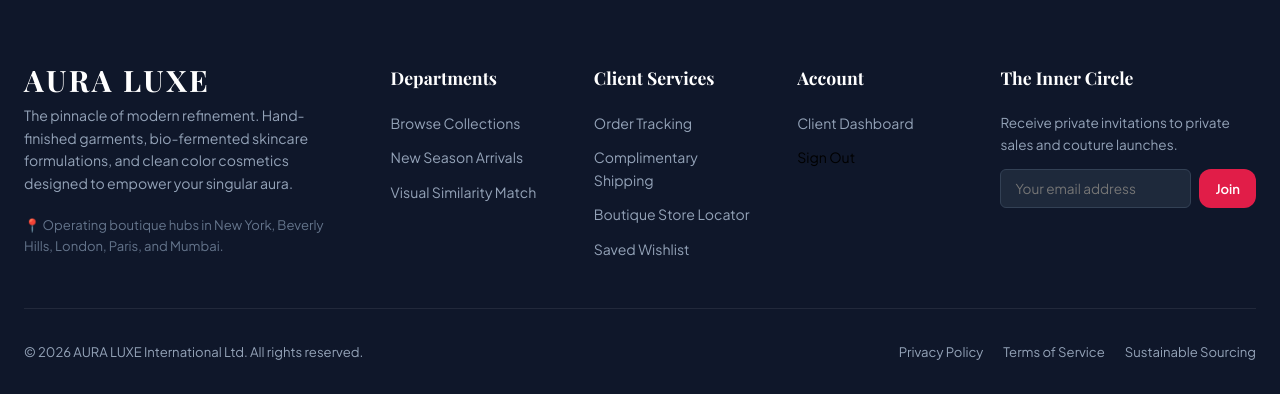
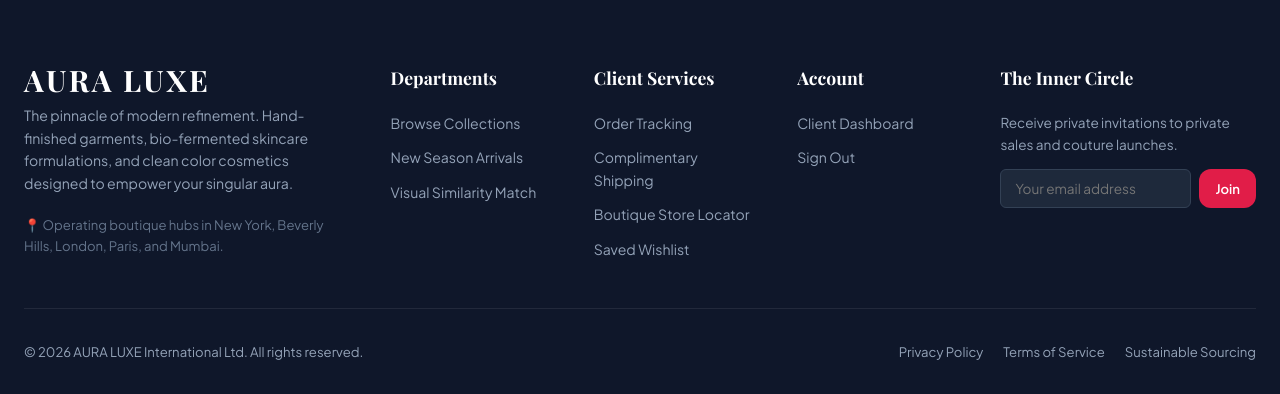
Before and after one commit to Vyaspatilsuryavanshi/E-commerce, a Django app: page /account/profile/ in a window 1280 px wide. Shown: the part 1259-1653 px from the top of the page. Run offline with Django 5.2, Linux system fonts and the light colour scheme; the visitor is signed in with stand-in values (Sample User, id 1); data comes from the database, SQL or seed files in the repository; data that the repository does not hold is empty; some web fonts are replaced.

Commit message:
Style secure footer logout form

```diff
--- a/static/css/base.css
+++ b/static/css/base.css
@@ -619,3 +619,8 @@ button {
     grid-template-columns: 1fr 1fr;
   }
 }
+
+
+/* Accessible footer sign-out action */
+.footer-link-button { background: none; border: 0; padding: 0; color: inherit; font: inherit; text-align: left; cursor: pointer; }
+.footer-link-button:hover { text-decoration: underline; }
```
